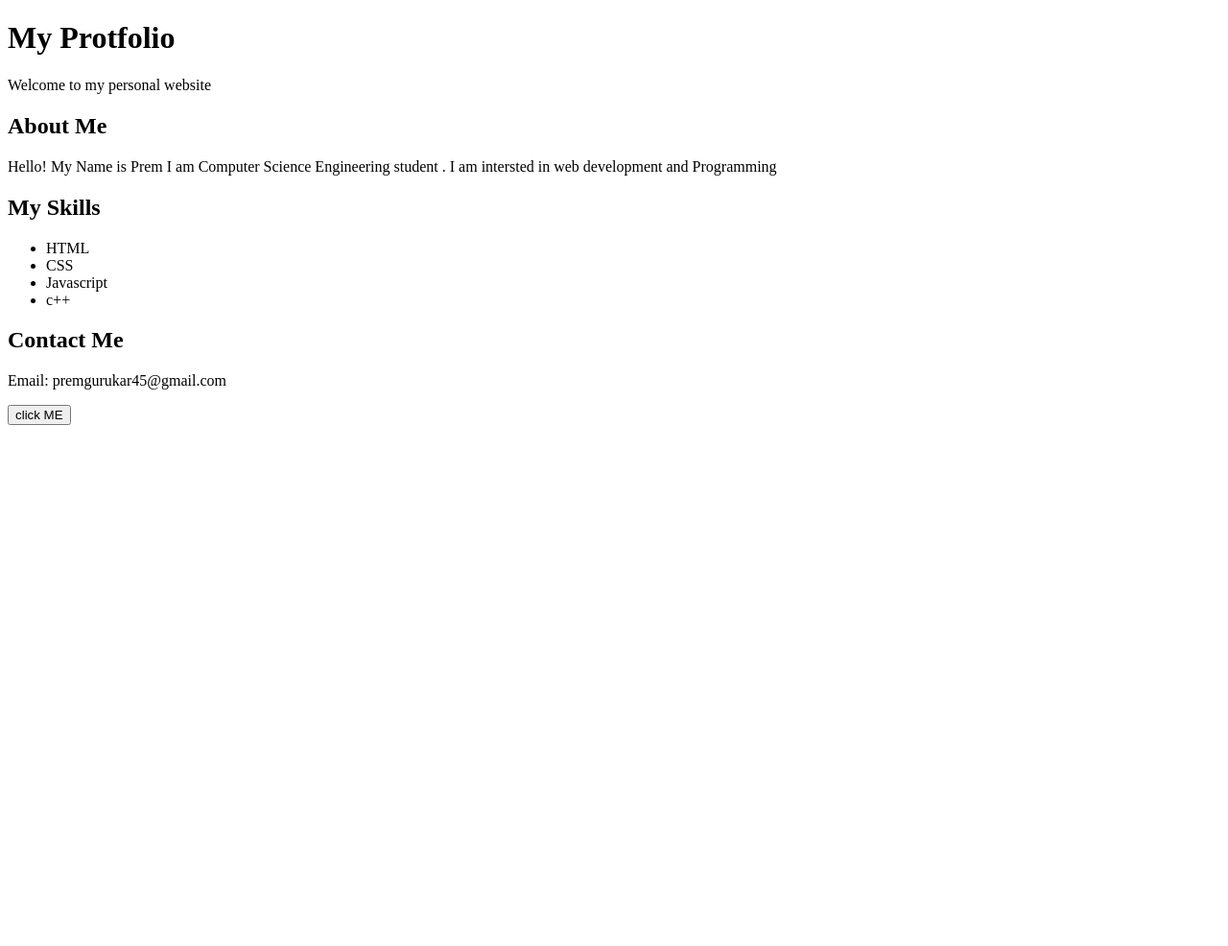
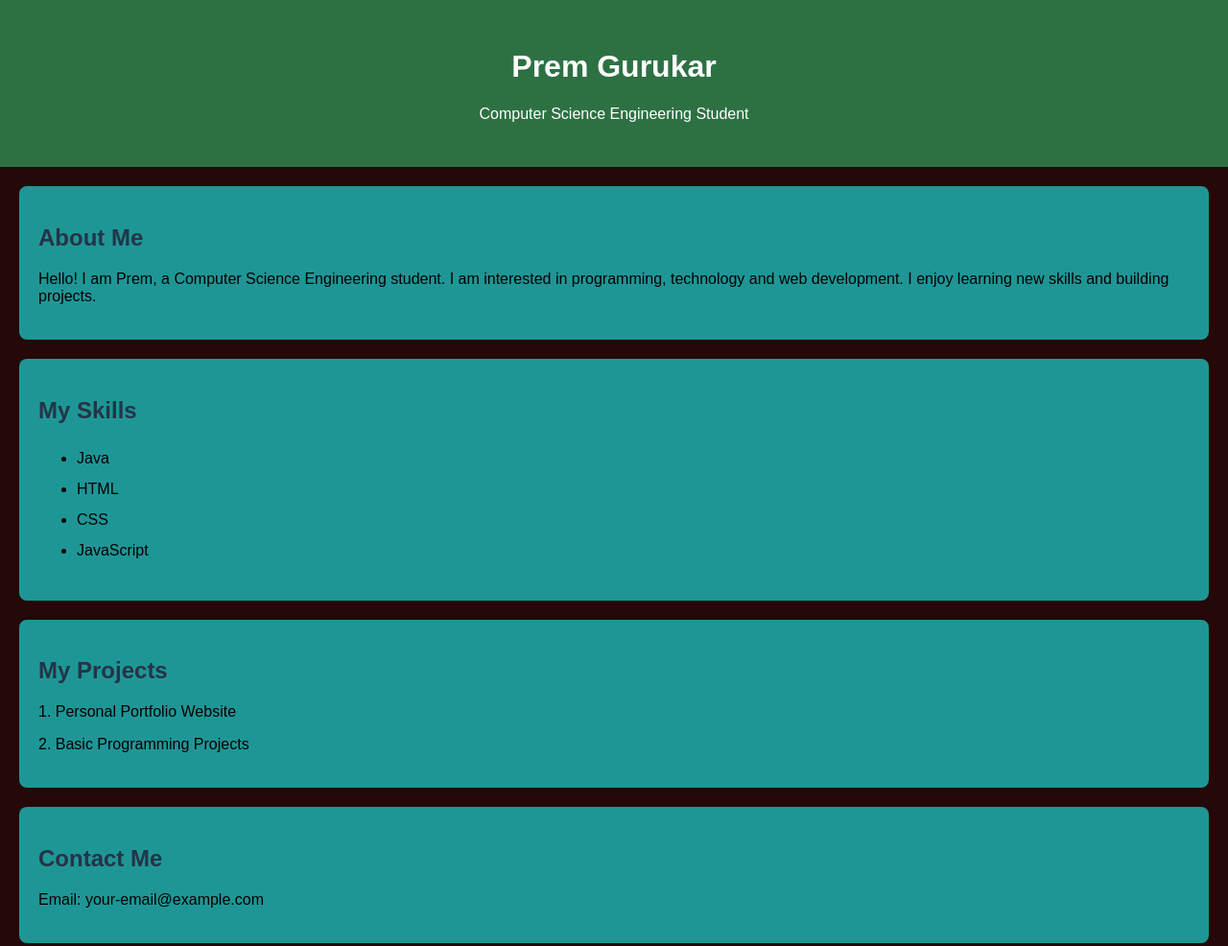
Before and after one commit to PremGurukar45/GitHub-practical-test, a plain HTML site: page index.html in a window 1280 px wide. Shown: the whole page at 96% size. Before the commit the page ends 800 px from the top, so only its background shows below. Drawn offline with Linux system fonts and the light colour scheme.

Commit message:
Create basic portfolio website

```diff
--- a/index.html
+++ b/index.html
@@ -1,48 +1,49 @@
+
 <!DOCTYPE html>
-<html lang="en">
+<html>
 <head>
-     <meta charset="UTF-8">
-     <meta name="viewport" content="width=device-width, initial-scale=1.0">
-     <title>Document</title>
-     <link rel ="stylesheet" href ="style.css">
+    <title>My Portfolio</title>
+    <link rel="stylesheet" href="style.css">
 </head>
 <body>
+
     <header>
-          <h1>
-               My Protfolio
-          </h1>
-          <p>Welcome to my personal website</p>
+        <h1>Prem Gurukar</h1>
+        <p>Computer Science Engineering Student</p>
     </header>
-     <section class ="about">
-          <h2>About Me </h2>
-          <p>Hello! My Name is Prem
-          I am Computer Science Engineering student .
-          I am intersted in web development and Programming
+
+    <section>
+        <h2>About Me</h2>
+        <p>
+            Hello! I am Prem, a Computer Science Engineering student.
+            I am interested in programming,
+             technology and web development.
+            I enjoy learning new skills and building projects.
         </p>
     </section>
-     <section class ="skills">
 
-     <h2>My Skills </h2>
+    <section>
+        <h2>My Skills</h2>
         <ul>
+
+            <li>Java</li>
             <li>HTML</li>
             <li>CSS</li>
-          <li>Javascript</li>
-          <li>c++</li>
+            <li>JavaScript</li>
         </ul>
     </section>
-      <section class = "project" >
+
+    <section>
+        <h2>My Projects</h2>
+        <p>1. Personal Portfolio Website</p>
+        <p>2. Basic Programming Projects</p>
+    </section>
+
+    <section>
         <h2>Contact Me</h2>
-          <p>Email: premgurukar45@gmail.com</p>
-          <button onclick = "showMessage()">click ME
-          </button>
-          <p id = "message"></p>
+        <p>Email: your-email@example.com</p>
     </section>
-     <script scr ="script.js"></script>
 
-
-
-
-
-
+    <script src="script.js"></script>
 </body>
 </html>
--- a/script.js
+++ b/script.js
@@ -0,0 +1,2 @@
+
+alert("Welcome to my portfolio!");
--- a/style.css
+++ b/style.css
@@ -0,0 +1,29 @@
+
+body {
+    font-family: Arial, sans-serif;
+    background-color: #250808;
+    margin: 0;
+    padding: 0;
+}
+
+header {
+    background-color: #2d7143;
+    color: white;
+    text-align: center;
+    padding: 30px;
+}
+
+section {
+    background-color: rgb(31, 150, 150);
+    margin: 20px;
+    padding: 20px;
+    border-radius: 8px;
+}
+
+h2 {
+    color: #243447;
+}
+
+ul {
+    line-height: 2;
+}
```
Lines whose indentation alone changed are shown as unchanged.
